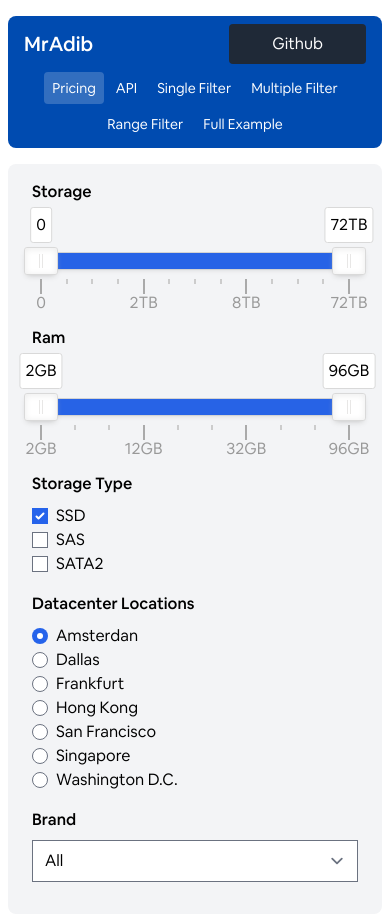
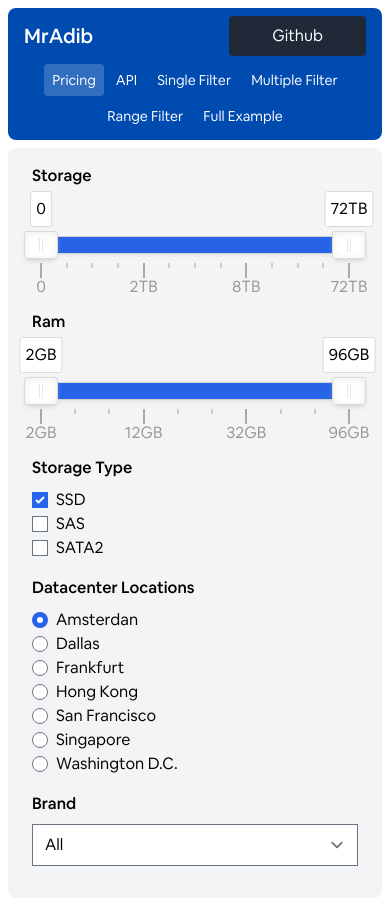
Before and after one commit to JohnAdib/symfony-sample-pricing-ui, a website: page public/index.html in a window 390 px wide. Drawn offline with Linux system fonts and the light colour scheme; no server answers.

Commit message:
improve responsive padding

```diff
--- a/public/index.html
+++ b/public/index.html
@@ -31,7 +31,7 @@
 </head>
 
 <body>
-  <header class="mx-auto max-w-screen-xl w-full px-2 sm:px-4 lg:px-5 pt-4 select-none">
+  <header class="mx-auto max-w-screen-xl w-full px-2 sm:px-4 lg:px-5 pt-2 md:pt-4 select-none">
     <div class="flex flex-wrap lg:flex-nowrap align-center rounded-lg relative py-2 px-4 lg:py-4 lg:px-6overflow-hidden bg-[#004bb0]">
       <a target="_blank" href="https://mradib.com" class="block siteLogo rounded-lg overflow-hidden order-first basis-3/5 md:basis-4/5 lg:basis-auto lg:grow-0 shrink-0">
         <h1 class="text-white text-xl leading-10 font-light hover:text-blue-200">MrAdib</h1>
@@ -70,7 +70,7 @@
   </header>
 
 
-  <div class="mx-auto max-w-screen-xl w-full px-2 sm:px-4 lg:px-5 py-4 select-none">
+  <div class="mx-auto max-w-screen-xl w-full px-2 sm:px-4 lg:px-5 py-2 md:py-4 select-none">
     <div class="flex flex-row flex-wrap md:flex-nowrap gap-2 lg:gap-4">
       <aside class="basis-full md:basis-2/5 lg:basis-1/4 select-none">
         <form id="server-filters" class="bg-gray-100 px-6 py-4 rounded-lg">
```
Also changed, not shown: public/style/style.min.css.
